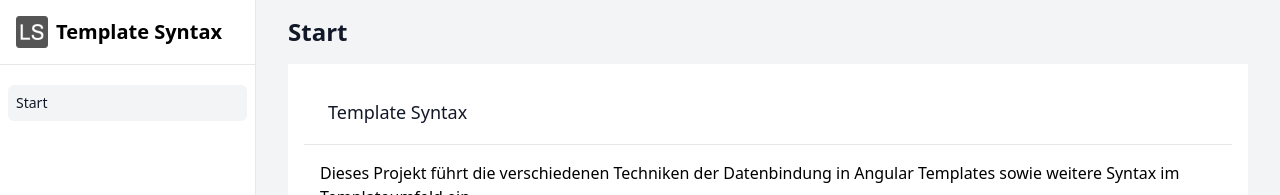
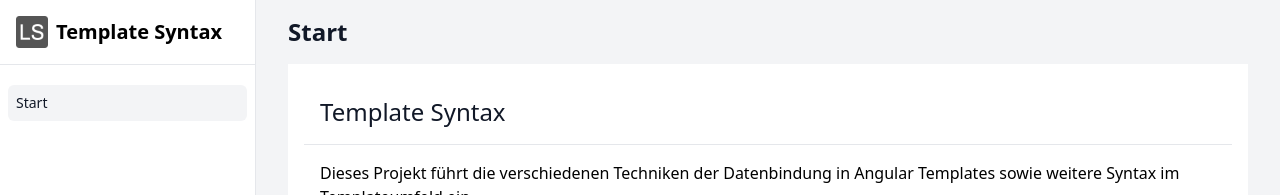
Before and after one commit to lean-ng/edu-template-syntax, an Angular app: page /start in a window 1280 px wide. Shown: the top 195 px of the page. Built offline with nearby package versions, Linux system fonts and the light colour scheme.

Commit message:
Small layout change.

```diff
--- a/src/app/home/home.component.html
+++ b/src/app/home/home.component.html
@@ -4,8 +4,8 @@
   </div>
   <div class="max-w-7xl mx-auto px-4 sm:px-6 md:px-8">
     <div class="bg-white p-4">
-      <div class="px-4 py-5 border-b border-gray-200 sm:px-6 mb-4">
-        <h3 class="text-lg leading-6 font-medium text-gray-900">
+      <div class="px-4 py-5 border-b border-gray-200 mb-4">
+        <h3 class="text-2xl leading-6 font-medium text-gray-900">
           Template Syntax
         </h3>
       </div>
```
